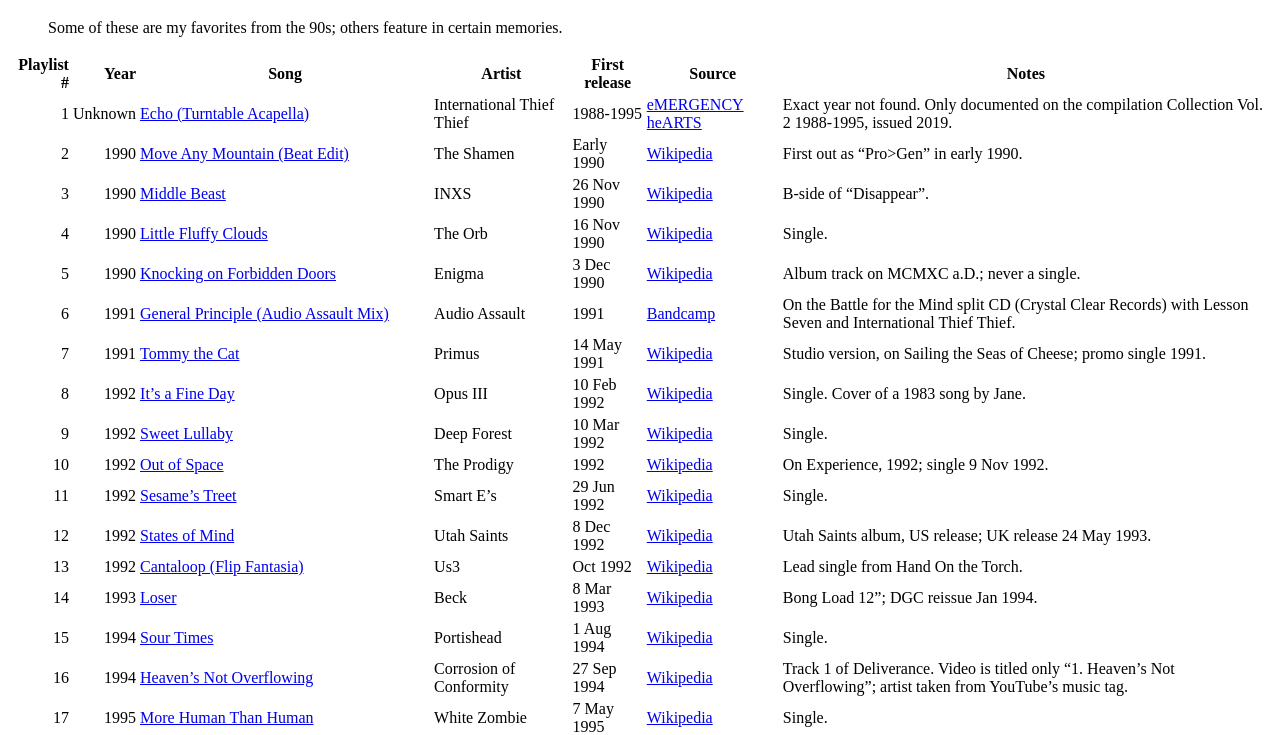
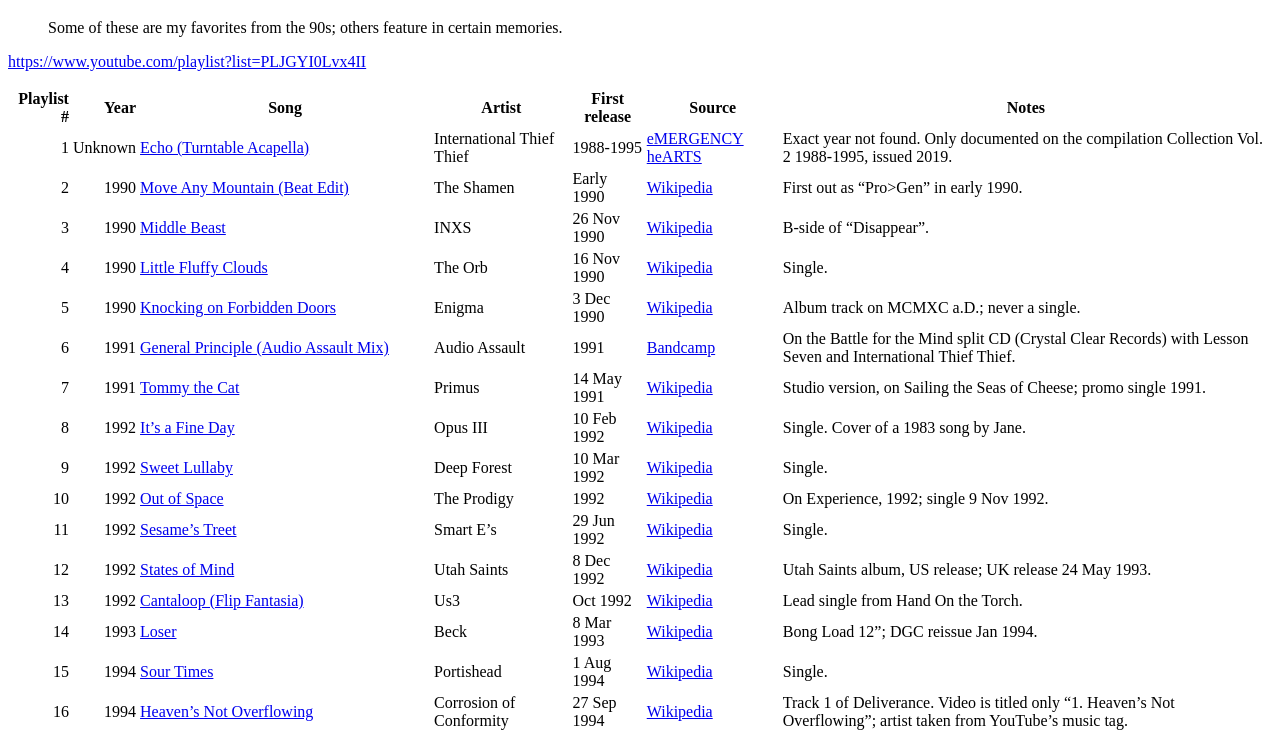
Before and after one commit to brog45/playlists, a plain HTML site: page my-90s-mood.html in a window 1280 px wide. Shown: the part 61-796 px from the top of the page. Drawn offline with Linux system fonts and the light colour scheme.

Commit message:
add link to playlist

```diff
--- a/my-90s-mood.html
+++ b/my-90s-mood.html
@@ -21,6 +21,7 @@
 <h1>my 90s mood</h1>
 <blockquote>Some of these are my favorites from the 90s; others feature
 in certain memories.</blockquote>
+    <p><a href="https://www.youtube.com/playlist?list=PLJGYI0Lvx4II">https://www.youtube.com/playlist?list=PLJGYI0Lvx4II</a></p>
 <table>
 <thead>
 <tr class="header">
```
